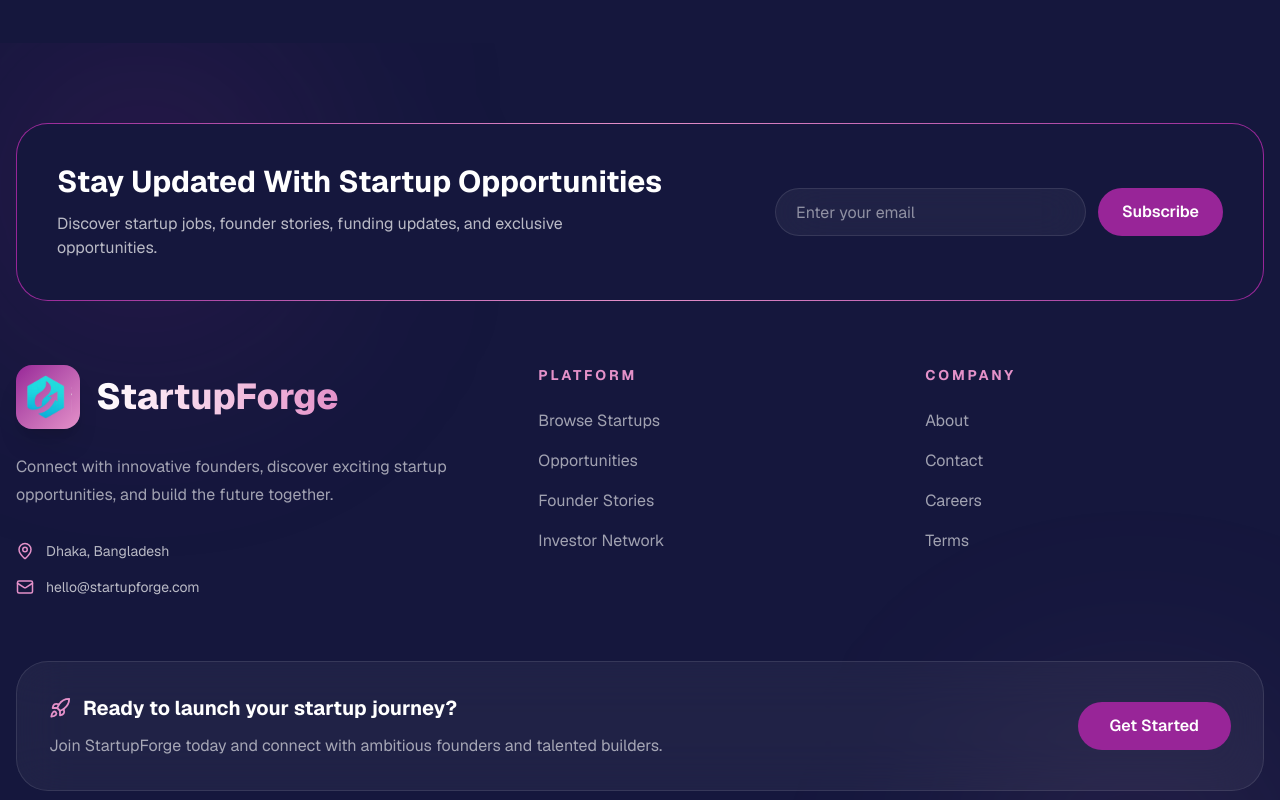
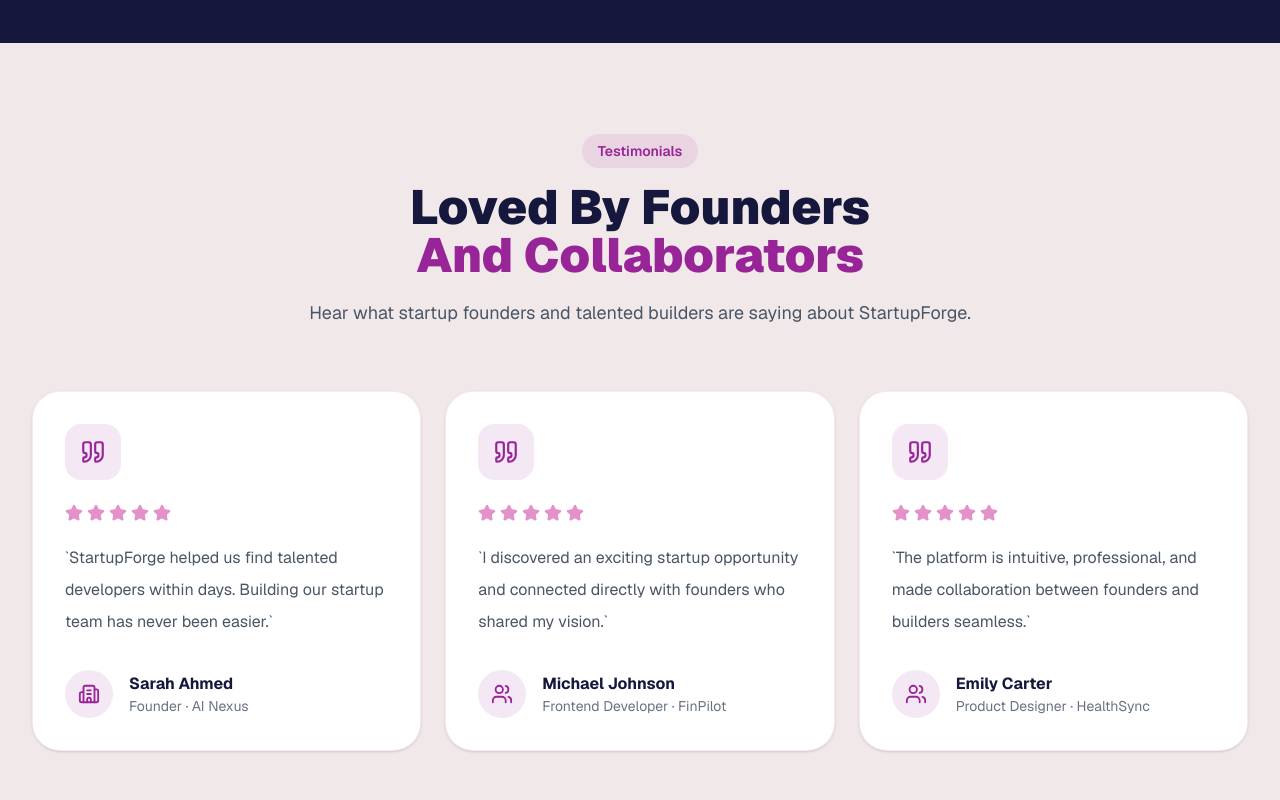
Before and after one commit to erpranto55/StartupForge, a Next.js app: page / in a window 1280 px wide. Shown: the part 4760-5560 px from the top of the page. Built offline with nearby package versions, Linux system fonts and the light colour scheme.

Commit message:
Testimonials.jsx Added

```diff
--- a/src/app/page.js
+++ b/src/app/page.js
@@ -2,6 +2,7 @@ import FeaturedOpportunities from "@/components/home/FeaturedOpportunities";
 import FeaturedStartups from "@/components/home/FeaturedStartups";
 import HeroSection from "@/components/home/HeroSection";
 import StartupStatistics from "@/components/home/StartupStatistics";
+import Testimonials from "@/components/home/Testimonials";
 import WhyJoinStartupForge from "@/components/home/WhyJoinStartupForge";
 import Footer from "@/components/shared/Footer";
 import MainNavbar from "@/components/shared/Navbar";
@@ -15,6 +16,7 @@ export default function Home() {
       <FeaturedStartups />
       <FeaturedOpportunities />
       <WhyJoinStartupForge />
+      <Testimonials />
       <Footer />
     </div>
   );
--- /dev/null
+++ b/src/components/home/Testimonials.jsx
@@ -0,0 +1,136 @@
+"use client";
+
+import { motion } from "motion/react";
+import {
+    Quote,
+    Star,
+    Building2,
+    Users,
+} from "lucide-react";
+
+const testimonials = [
+    {
+        id: 1,
+        name: "Sarah Ahmed",
+        role: "Founder",
+        company: "AI Nexus",
+        review:
+            "StartupForge helped us find talented developers within days. Building our startup team has never been easier.",
+        icon: Building2,
+    },
+    {
+        id: 2,
+        name: "Michael Johnson",
+        role: "Frontend Developer",
+        company: "FinPilot",
+        review:
+            "I discovered an exciting startup opportunity and connected directly with founders who shared my vision.",
+        icon: Users,
+    },
+    {
+        id: 3,
+        name: "Emily Carter",
+        role: "Product Designer",
+        company: "HealthSync",
+        review:
+            "The platform is intuitive, professional, and made collaboration between founders and builders seamless.",
+        icon: Users,
+    },
+];
+
+export default function Testimonials() {
+    return (
+        <section className="bg-[#F1E9E9] py-24">
+            <div className="container mx-auto px-4 sm:px-6 lg:px-8">
+                {/* Header */}
+                <div className="mx-auto max-w-3xl text-center">
+                    <span className="rounded-full bg-brand-primary/10 px-4 py-2 text-sm font-semibold text-brand-primary">
+                        Testimonials
+                    </span>
+
+                    <h2 className="mt-5 text-4xl font-black text-[#15173D] lg:text-5xl">
+                        Loved By Founders
+                        <span className="block text-brand-primary">
+                            And Collaborators
+                        </span>
+                    </h2>
+
+                    <p className="mt-5 text-lg text-gray-600">
+                        Hear what startup founders and talented
+                        builders are saying about StartupForge.
+                    </p>
+                </div>
+
+                {/* Cards */}
+                <div className="mt-16 grid gap-6 lg:grid-cols-3">
+                    {testimonials.map((testimonial, index) => (
+                        <motion.div
+                            key={testimonial.id}
+                            initial={{
+                                opacity: 0,
+                                y: 40,
+                            }}
+                            whileInView={{
+                                opacity: 1,
+                                y: 0,
+                            }}
+                            viewport={{
+                                once: true,
+                            }}
+                            transition={{
+                                duration: 0.5,
+                                delay: index * 0.15,
+                            }}
+                            className="group rounded-[28px] border border-[#E491C9]/20 bg-white p-8 shadow-sm transition-all duration-300 hover:-translate-y-2 hover:shadow-xl"
+                        >
+                            {/* Quote */}
+                            <div className="flex h-14 w-14 items-center justify-center rounded-2xl bg-brand-primary/10">
+                                <Quote
+                                    size={26}
+                                    className="text-brand-primary"
+                                />
+                            </div>
+
+                            {/* Rating */}
+                            <div className="mt-6 flex gap-1">
+                                {[...Array(5)].map((_, i) => (
+                                    <Star
+                                        key={i}
+                                        size={18}
+                                        fill="#E491C9"
+                                        stroke="#E491C9"
+                                    />
+                                ))}
+                            </div>
+
+                            {/* Review */}
+                            <p className="mt-5 leading-8 text-gray-600">
+                                `{testimonial.review}`
+                            </p>
+
+                            {/* User */}
+                            <div className="mt-8 flex items-center gap-4">
+                                <div className="flex h-12 w-12 items-center justify-center rounded-full bg-brand-primary/10">
+                                    <testimonial.icon
+                                        size={22}
+                                        className="text-brand-primary"
+                                    />
+                                </div>
+
+                                <div>
+                                    <h4 className="font-bold text-[#15173D]">
+                                        {testimonial.name}
+                                    </h4>
+
+                                    <p className="text-sm text-gray-500">
+                                        {testimonial.role} · {testimonial.company}
+                                    </p>
+                                </div>
+                            </div>
+                        </motion.div>
+                    ))}
+                </div>
+            </div>
+        </section>
+    );
+}
```
